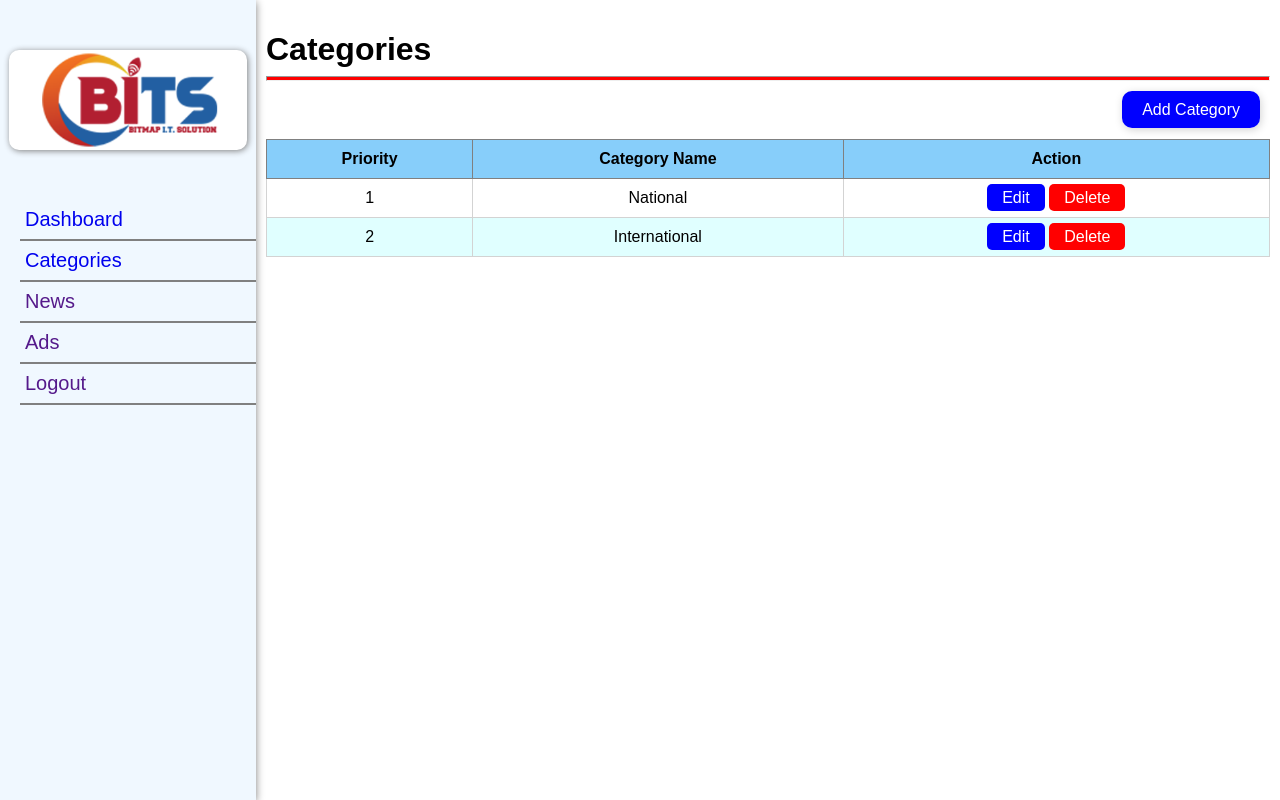
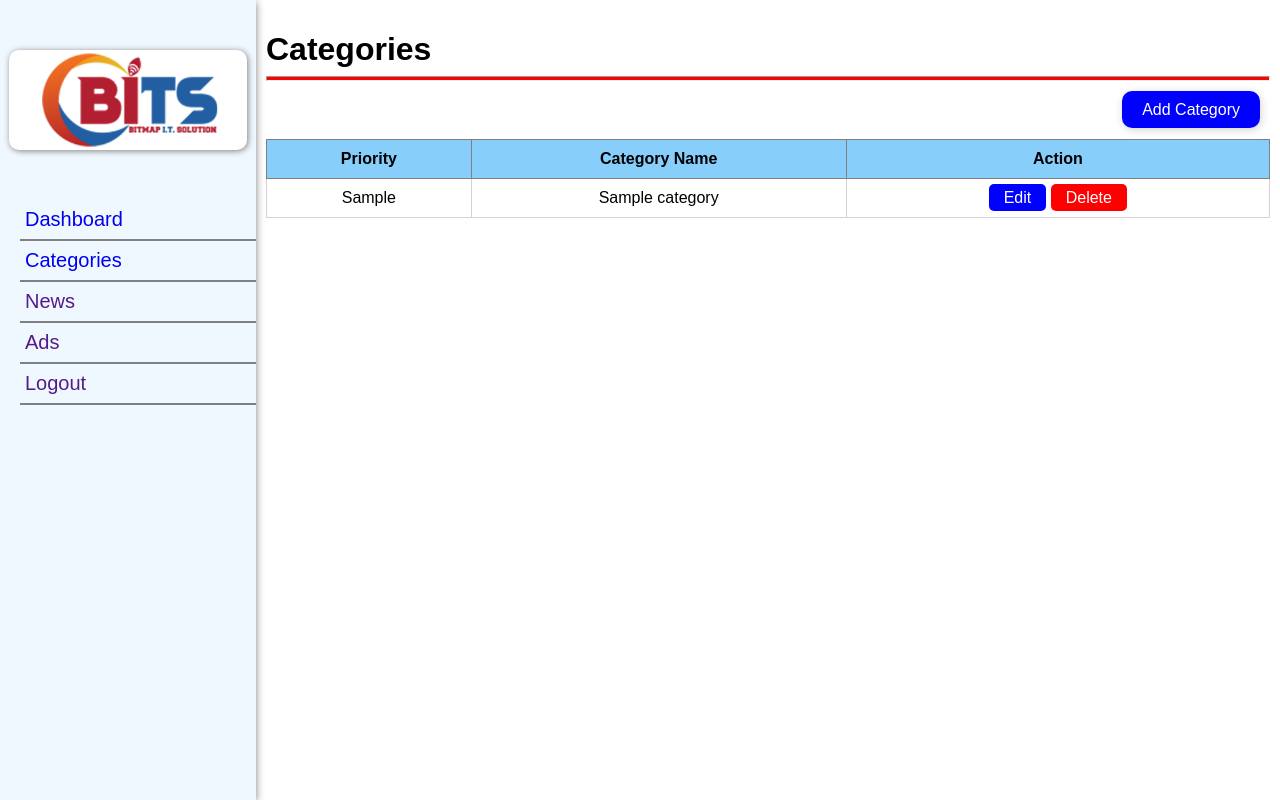
Before and after one commit to sudipparajulee/SMC-2080-3rdsem-PHP, a PHP site: page /admin/category.php in a window 1280 px wide. Run offline with PHP 8.4, Linux system fonts and the light colour scheme; tables that the repository leaves empty or names only in its code hold one stand-in row (values such as "Sample post").

Commit message:
Category Read and create

```diff
--- a/project/admin/category.php
+++ b/project/admin/category.php
@@ -1,4 +1,9 @@
-<?php include 'header.php'; ?>
+<?php include 'header.php';
+include '../includes/db.php';
+
+$qry = "SELECT * FROM categories ORDER BY priority";
+$result = mysqli_query($con, $qry);
+?>
 
 <div class="menu-heading">
     <h1>Categories</h1>
@@ -16,23 +21,18 @@
         <th>Action</th>
     </tr>
 
+    <?php while($row = mysqli_fetch_assoc($result)) { ?>
     <tr>
-        <td>1</td>
-        <td>National</td>
+        <td><?php echo $row['priority']; ?></td>
+        <td><?php echo $row['name']; ?></td>
         <td>
             <a href="" class="edit-btn">Edit</a>
             <a href="" class="delete-btn">Delete</a>
         </td>
     </tr>
 
-    <tr>
-        <td>2</td>
-        <td>International</td>
-        <td>
-            <a href="" class="edit-btn">Edit</a>
-            <a href="" class="delete-btn">Delete</a>
-        </td>
-    </tr>
+    <?php } ?>
+
 </table>
 
 <?php include 'footer.php'; ?>
```
Also changed, not shown: project/admin/actioncategory.php (+23 -0 lines).
